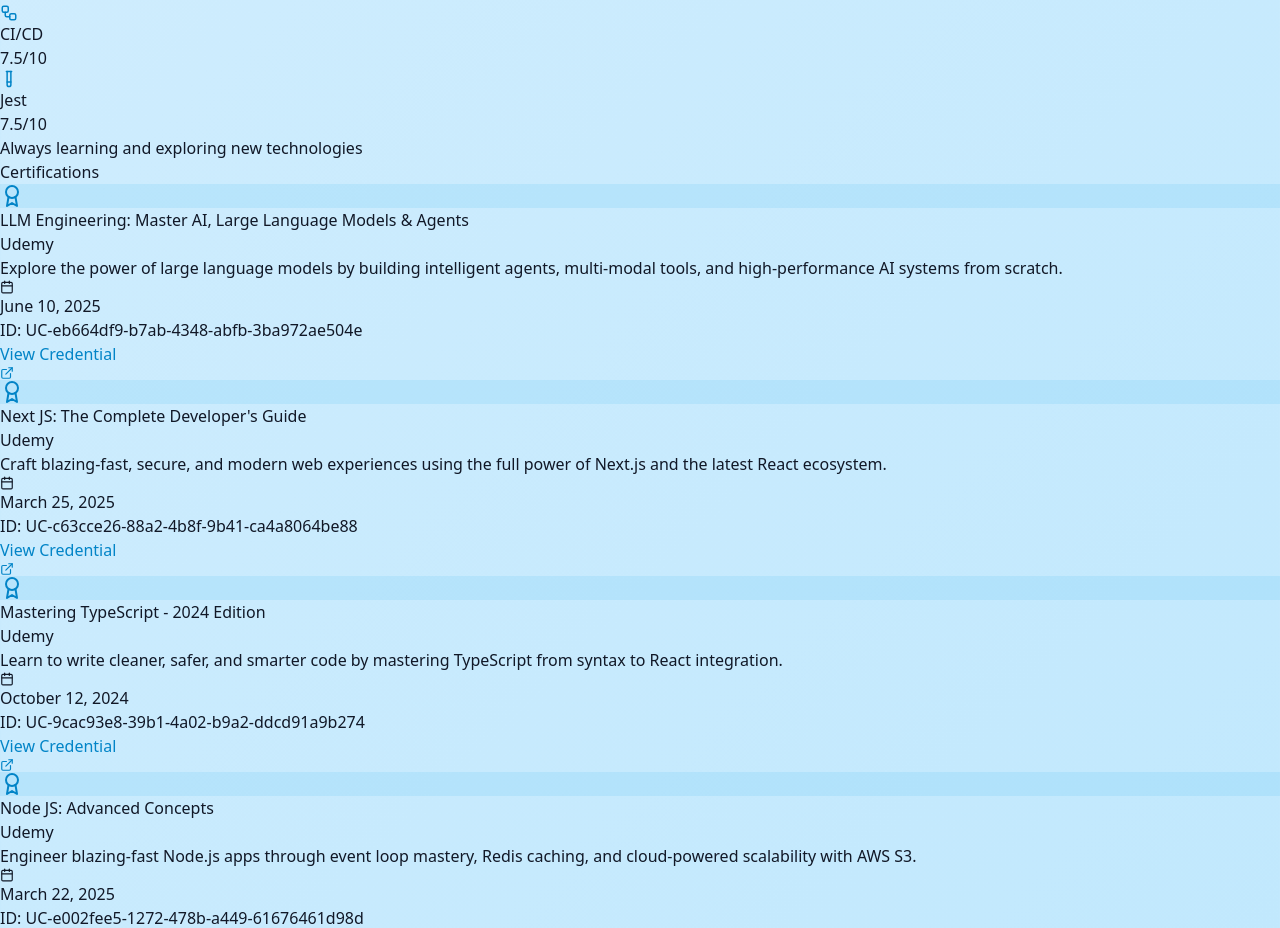
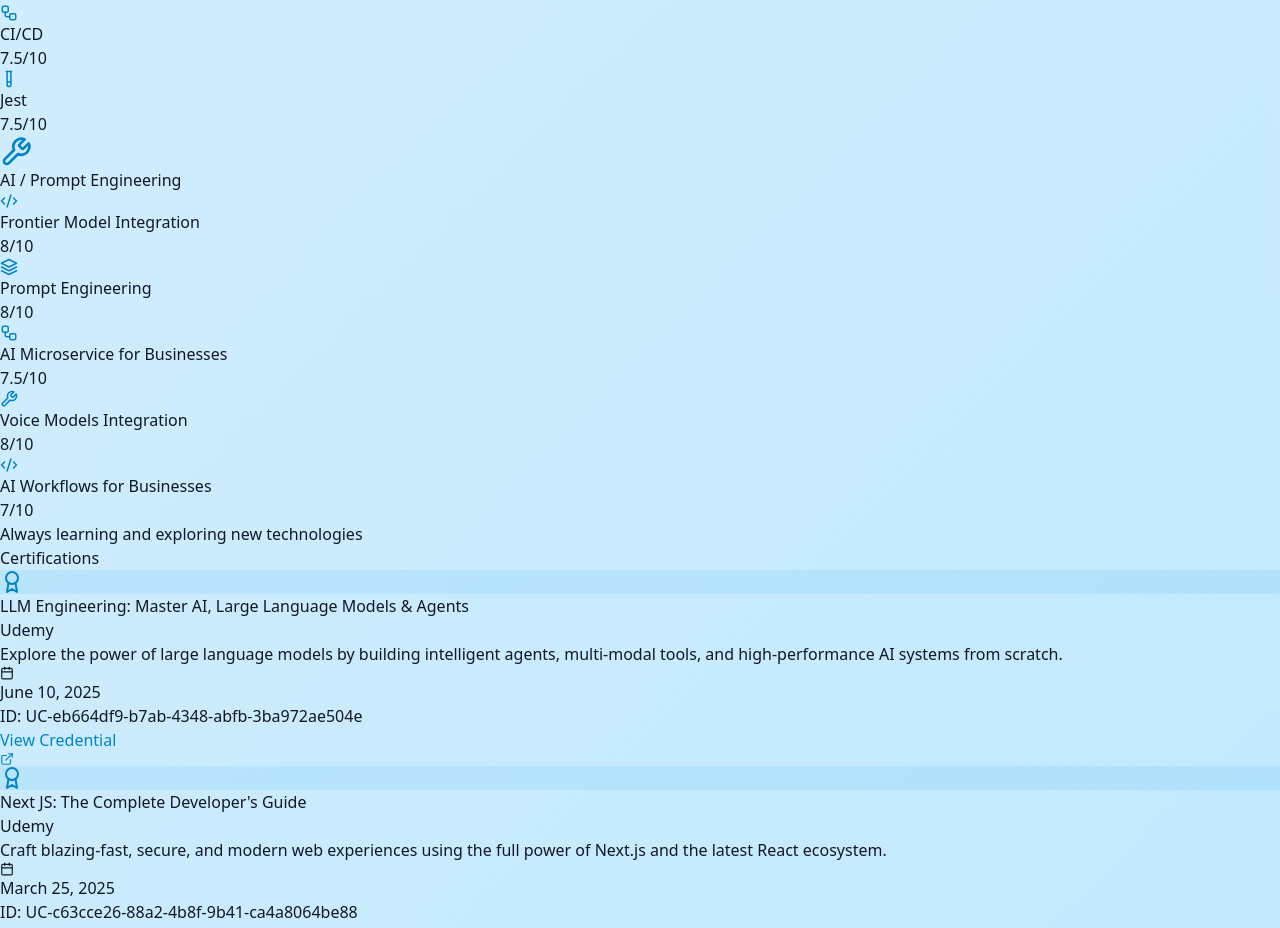
Before and after one commit to HadeeqaImran/portfolio, a React (Vite) app: page / in a window 1280 px wide. Shown: the part 8982-9910 px from the top of the page. Built offline with nearby package versions, Linux system fonts and the light colour scheme.

Commit message:
skills section update

```diff
--- a/src/components/Skills.jsx
+++ b/src/components/Skills.jsx
@@ -13,7 +13,8 @@
   Cloud,
   Box,
   Figma as FigmaIcon,
-  TestTube
+  TestTube,
+  Code2Icon
 } from 'lucide-react'
 
 const Skills = () => {
@@ -58,6 +59,17 @@
         // { name: 'Figma', level: 8, icon: FigmaIcon },
         { name: 'CI/CD', level: 7.5, icon: Workflow },
         { name: 'Jest', level: 7.5, icon: TestTube },
+      ],
+    },
+    {
+      category: 'AI / Prompt Engineering',
+      icon: Wrench,
+      skills: [
+        { name: 'Frontier Model Integration', level: 8, icon: Code2 },
+        { name: 'Prompt Engineering', level: 8, icon: Layers },
+        { name: 'AI Microservice for Businesses', level: 7.5, icon: Workflow },
+        { name: 'Voice Models Integration', level: 8, icon: Wrench },
+        { name: 'AI Workflows for Businesses', level: 7, icon: Code2 },
       ],
     },
   ]
```
